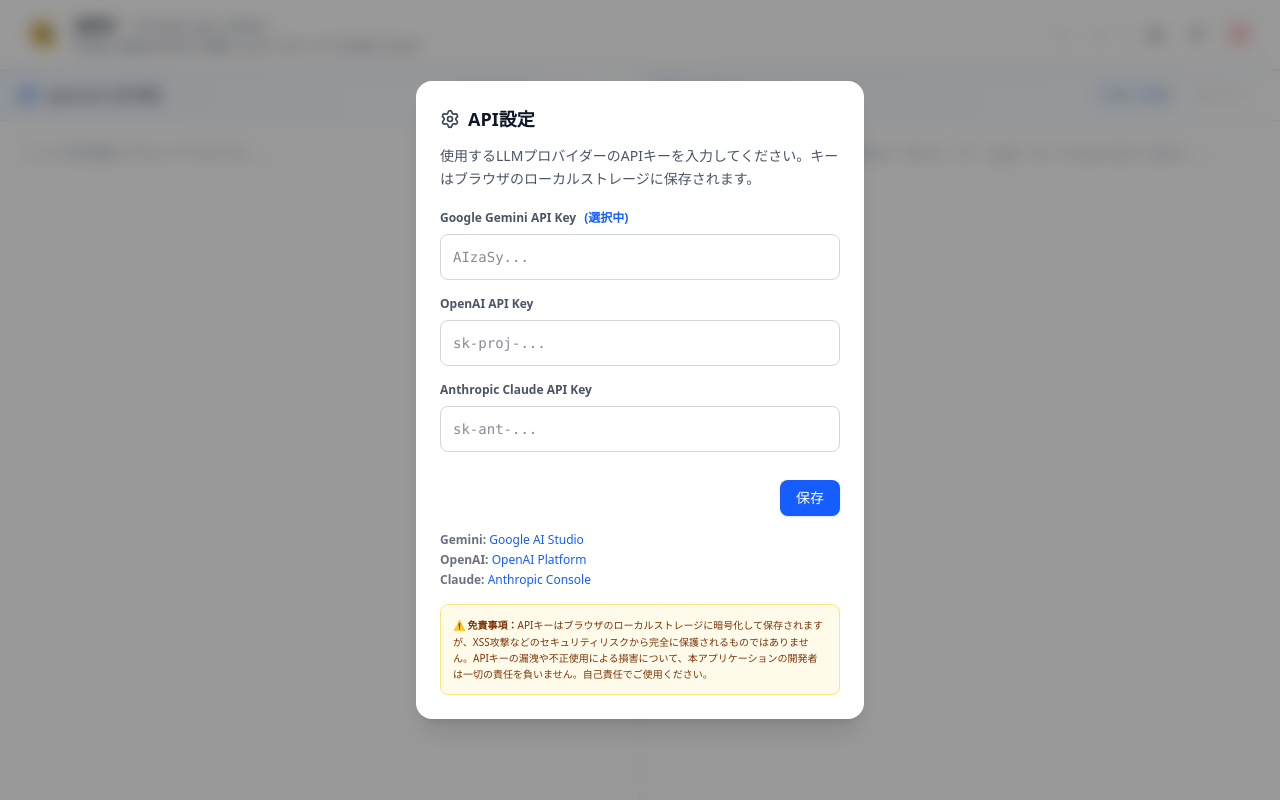
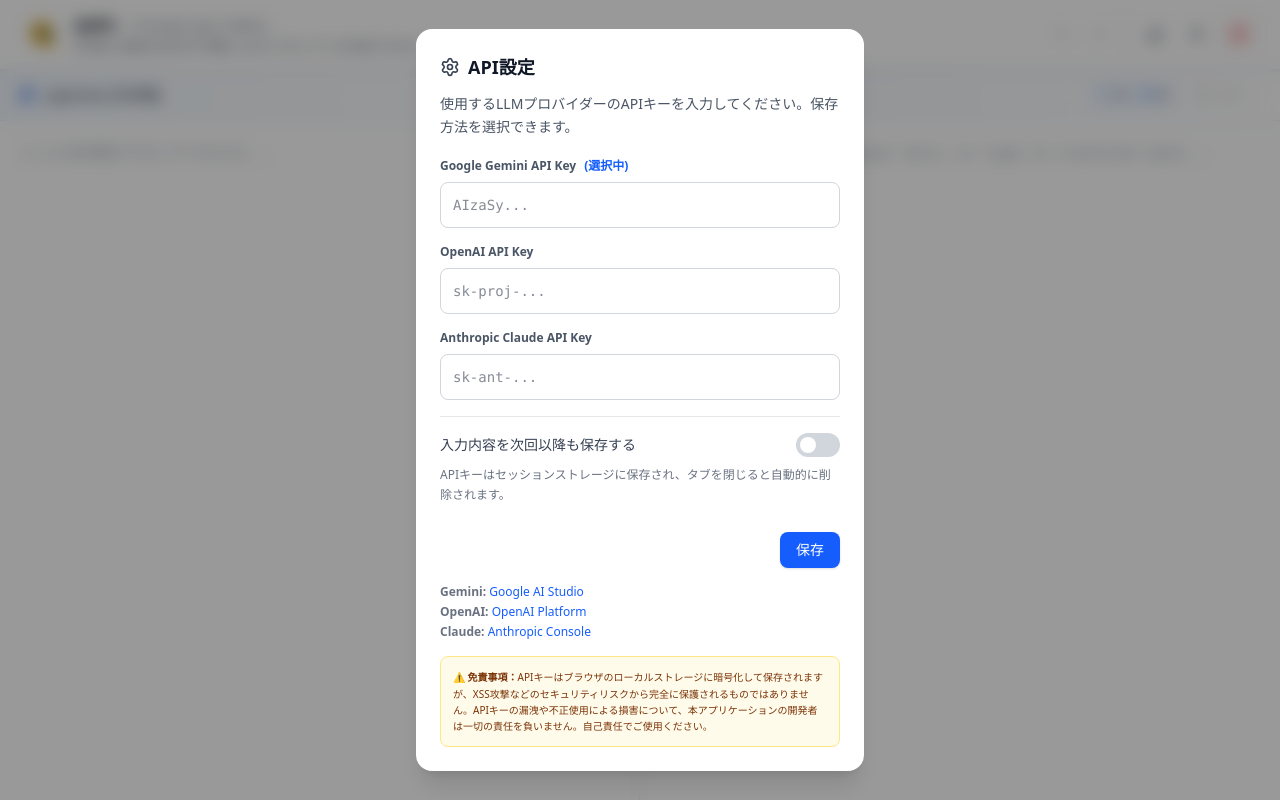
Before and after one commit to MinakuchiTaiga/prompt-sync-editor, a React (Vite) app: page / in a window 1280 px wide. Built offline with nearby package versions, Linux system fonts and the light colour scheme.

Commit message:
add: セッションストレージに暗号化して保存する機能を追加

```diff
--- a/src/App.tsx
+++ b/src/App.tsx
@@ -1,7 +1,7 @@
 import { useState, useEffect } from 'react';
 import { Settings, Copy, Check, AlertCircle, Eraser, Loader2, Calculator, Type, Undo2, Redo2, User } from 'lucide-react';
 import logoImage from '/logo.png';
-import { setEncryptedItem, getEncryptedItem } from './crypto';
+import { setEncryptedItem, getEncryptedItem, setEncryptedSessionItem, getEncryptedSessionItem } from './crypto';
 import { sanitizeAIOutputWithCodeProtection, detectDangerousPatterns } from './sanitizer';
 
 // --- LLM Provider Configuration ---
@@ -40,6 +40,12 @@
     gemini: '',
     openai: '',
     claude: ''
+  });
+
+  // APIキーを永続保存するかどうか（falseの場合はsessionStorage）
+  const [saveToLocalStorage, setSaveToLocalStorage] = useState(() => {
+    // localStorageに保存されている場合はtrue
+    return localStorage.getItem('api_keys_persist') === 'true';
   });
 
   // User Settings
@@ -100,11 +106,23 @@
   useEffect(() => {
     const loadApiKeys = async () => {
       try {
-        const [gemini, openai, claude] = await Promise.all([
+        // localStorageとsessionStorageの両方から読み込む（sessionStorage優先）
+        const [geminiLocal, openaiLocal, claudeLocal] = await Promise.all([
           getEncryptedItem('gemini_api_key'),
           getEncryptedItem('openai_api_key'),
           getEncryptedItem('claude_api_key')
         ]);
+
+        const [geminiSession, openaiSession, claudeSession] = await Promise.all([
+          getEncryptedSessionItem('gemini_api_key'),
+          getEncryptedSessionItem('openai_api_key'),
+          getEncryptedSessionItem('claude_api_key')
+        ]);
+
+        // sessionStorageにあればそちら優先
+        const gemini = geminiSession || geminiLocal;
+        const openai = openaiSession || openaiLocal;
+        const claude = claudeSession || claudeLocal;
 
         setApiKeys({ gemini, openai, claude });
 
@@ -135,12 +153,31 @@
   // Save API Keys (with encryption)
   const handleSaveApiKeys = async (keys: { gemini: string; openai: string; claude: string }) => {
     try {
-      // 暗号化して保存
-      await Promise.all([
-        setEncryptedItem('gemini_api_key', keys.gemini),
-        setEncryptedItem('openai_api_key', keys.openai),
-        setEncryptedItem('claude_api_key', keys.claude)
-      ]);
+      if (saveToLocalStorage) {
+        // localStorageに永続保存
+        await Promise.all([
+          setEncryptedItem('gemini_api_key', keys.gemini),
+          setEncryptedItem('openai_api_key', keys.openai),
+          setEncryptedItem('claude_api_key', keys.claude)
+        ]);
+        // sessionStorageをクリア
+        sessionStorage.removeItem('gemini_api_key');
+        sessionStorage.removeItem('openai_api_key');
+        sessionStorage.removeItem('claude_api_key');
+        localStorage.setItem('api_keys_persist', 'true');
+      } else {
+        // sessionStorageに一時保存（タブを閉じると消える）
+        await Promise.all([
+          setEncryptedSessionItem('gemini_api_key', keys.gemini),
+          setEncryptedSessionItem('openai_api_key', keys.openai),
+          setEncryptedSessionItem('claude_api_key', keys.claude)
+        ]);
+        // localStorageをクリア
+        localStorage.removeItem('gemini_api_key');
+        localStorage.removeItem('openai_api_key');
+        localStorage.removeItem('claude_api_key');
+        localStorage.setItem('api_keys_persist', 'false');
+      }
 
       setApiKeys(keys);
       setIsSettingsOpen(false);
@@ -1245,7 +1282,7 @@
               API設定
             </h2>
             <p className="text-sm text-gray-600 mb-5 leading-relaxed">
-              使用するLLMプロバイダーのAPIキーを入力してください。キーはブラウザのローカルストレージに保存されます。
+              使用するLLMプロバイダーのAPIキーを入力してください。保存方法を選択できます。
             </p>
 
             <div className="space-y-4">
@@ -1289,6 +1326,30 @@
                   value={apiKeys.claude}
                   onChange={(e) => setApiKeys({ ...apiKeys, claude: e.target.value })}
                 />
+              </div>
+
+              <div className="border-t border-gray-200 pt-4">
+                <div className="flex items-center justify-between">
+                  <span className="text-sm font-medium text-gray-700">
+                    入力内容を次回以降も保存する
+                  </span>
+                  <label htmlFor="saveToLocalStorage" className="relative inline-block w-11 h-6 cursor-pointer">
+                    <input
+                      type="checkbox"
+                      id="saveToLocalStorage"
+                      checked={saveToLocalStorage}
+                      onChange={(e) => setSaveToLocalStorage(e.target.checked)}
+                      className="sr-only peer"
+                    />
+                    <span className="absolute inset-0 bg-gray-300 rounded-full peer-checked:bg-blue-600 transition-colors"></span>
+                    <span className="absolute left-1 top-1 w-4 h-4 bg-white rounded-full transition-transform peer-checked:translate-x-5"></span>
+                  </label>
+                </div>
+                <p className="text-xs text-gray-500 mt-2 leading-relaxed">
+                  {saveToLocalStorage
+                    ? 'APIキーはローカルストレージに保存され、次回以降も保持されます。'
+                    : 'APIキーはセッションストレージに保存され、タブを閉じると自動的に削除されます。'}
+                </p>
               </div>
 
               <div className="flex justify-end gap-2 pt-3">
--- a/src/crypto.ts
+++ b/src/crypto.ts
@@ -125,3 +125,23 @@
   if (!encrypted) return "";
   return await decryptValue(encrypted);
 }
+
+/**
+ * SessionStorageに暗号化して保存（タブを閉じると消える）
+ */
+export async function setEncryptedSessionItem(
+  key: string,
+  value: string
+): Promise<void> {
+  const encrypted = await encryptValue(value);
+  sessionStorage.setItem(key, encrypted);
+}
+
+/**
+ * SessionStorageから復号化して取得
+ */
+export async function getEncryptedSessionItem(key: string): Promise<string> {
+  const encrypted = sessionStorage.getItem(key);
+  if (!encrypted) return "";
+  return await decryptValue(encrypted);
+}
```
